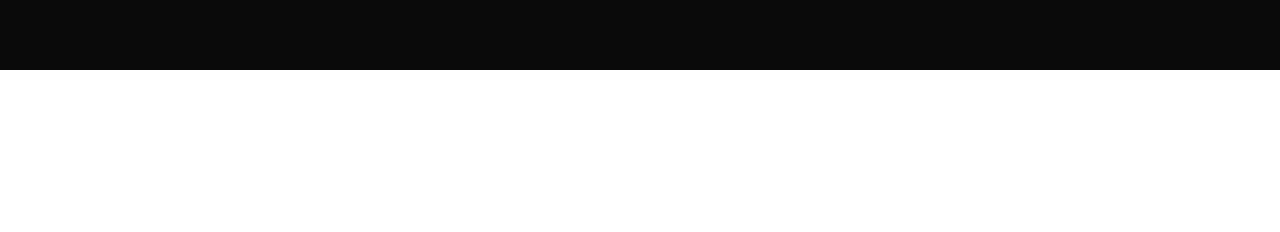
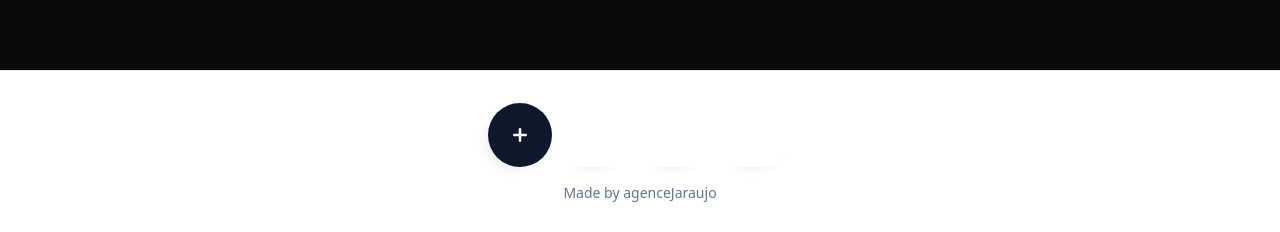
Before and after one commit to Jeanfr1/TechGeometry, a React (Vite) app: page / in a window 1280 px wide. Shown: the part 2516-2748 px from the top of the page. Before the commit the page ends 2586 px from the top, so only its background shows below. Built offline with nearby package versions, Linux system fonts and the light colour scheme.

Commit message:
Add animated social icons
Added a new component for animated social icons to the `/components/ui` folder, including a demo component.  Also added necessary dependencies.

```diff
--- /dev/null
+++ b/src/components/ui/floating-action-button.tsx
@@ -0,0 +1,104 @@
+
+'use client'
+
+import { motion } from "framer-motion"
+import { Plus, LucideIcon } from "lucide-react"
+import { useState } from "react"
+import { cn } from "@/lib/utils"
+
+interface SocialIcon {
+  Icon: LucideIcon
+  href?: string
+  className?: string
+}
+
+interface AnimatedSocialIconsProps {
+  icons: SocialIcon[]
+  className?: string
+  iconSize?: number
+}
+
+export function AnimatedSocialIcons({
+  icons,
+  className,
+  iconSize = 20
+}: AnimatedSocialIconsProps) {
+  const [active, setActive] = useState(false)
+
+  const buttonSize = "size-10 sm:size-16"
+
+  return (
+    <div className={cn("w-full relative flex items-start justify-start sm:justify-center", className)}>
+      <div className="flex items-center justify-center relative gap-4">
+        <motion.div
+          className="absolute left-0 bg-background w-full rounded-full z-10"
+          animate={{
+            x: active ? "calc(100% + 16px)" : 0,
+          }}
+          transition={{ type: "ease-in", duration: 0.5 }}
+        >
+          <motion.button
+            className={cn(
+              buttonSize,
+              "rounded-full flex items-center justify-center",
+              "bg-primary hover:bg-primary/90 transition-colors"
+            )}
+            onClick={() => setActive(!active)}
+            animate={{ rotate: active ? 45 : 0 }}
+            transition={{
+              type: "ease-in",
+              duration: 0.5,
+            }}
+          >
+            <Plus
+              size={iconSize}
+              strokeWidth={3}
+              className="text-primary-foreground"
+            />
+          </motion.button>
+        </motion.div>
+
+        {icons.map(({ Icon, href, className }, index) => (
+          <motion.div
+            key={index}
+            className={cn(
+              buttonSize,
+              "rounded-full flex items-center justify-center",
+              "bg-background shadow-lg hover:shadow-xl",
+              "border border-border",
+              className
+            )}
+            animate={{
+              filter: active ? "blur(0px)" : "blur(2px)",
+              scale: active ? 1 : 0.9,
+              rotate: active ? 0 : 45,
+            }}
+            transition={{
+              type: "ease-in",
+              duration: 0.4,
+            }}
+          >
+            {href ? (
+              <a
+                href={href}
+                target="_blank"
+                rel="noopener noreferrer"
+                className="flex items-center justify-center"
+              >
+                <Icon
+                  size={iconSize}
+                  className="text-muted-foreground transition-all hover:text-foreground hover:scale-110"
+                />
+              </a>
+            ) : (
+              <Icon
+                size={iconSize}
+                className="text-muted-foreground transition-all hover:text-foreground hover:scale-110"
+              />
+            )}
+          </motion.div>
+        ))}
+      </div>
+    </div>
+  )
+}
--- /dev/null
+++ b/src/components/ui/footer.tsx
@@ -0,0 +1,42 @@
+
+'use client'
+
+import { Github, Twitter, Linkedin, Instagram } from "lucide-react"
+import { AnimatedSocialIcons } from "./floating-action-button"
+
+export function Footer() {
+  const socialIcons = [
+    {
+      Icon: Github,
+      href: "https://github.com",
+      className: "hover:bg-accent"
+    },
+    {
+      Icon: Twitter,
+      href: "https://twitter.com"
+    },
+    {
+      Icon: Linkedin,
+      href: "https://linkedin.com"
+    },
+    {
+      Icon: Instagram,
+      href: "https://instagram.com"
+    }
+  ]
+
+  return (
+    <footer className="w-full py-8 bg-background border-t">
+      <div className="container mx-auto px-4">
+        <AnimatedSocialIcons
+          icons={socialIcons}
+          iconSize={20}
+          className="mb-4"
+        />
+        <div className="text-center text-sm text-muted-foreground">
+          Made by <a href="https://github.com/agenceJaraujo" className="font-medium hover:text-foreground transition-colors" target="_blank" rel="noopener noreferrer">agenceJaraujo</a>
+        </div>
+      </div>
+    </footer>
+  )
+}
--- a/src/pages/Index.tsx
+++ b/src/pages/Index.tsx
@@ -3,9 +3,12 @@ import { HeroGeometric } from "@/components/ui/shape-landing-hero";
 import { FeaturedProduct } from "@/components/ui/featured-product";
 import { ProductShowcase } from "@/components/ui/product-showcase";
 import { ProductGrid } from "@/components/ui/product-grid";
+import { Footer } from "@/components/ui/footer";
 
 const Index = () => {
   return (
+    <div className="flex flex-col min-h-screen">
+      <div className="flex-1">
         <div className="flex flex-col gap-8">
           <HeroGeometric
             badge="Premium Electronics"
@@ -16,6 +19,9 @@ const Index = () => {
           <ProductShowcase />
           <ProductGrid />
         </div>
+      </div>
+      <Footer />
+    </div>
   );
 };
 
```
Lines whose indentation alone changed are shown as unchanged.
